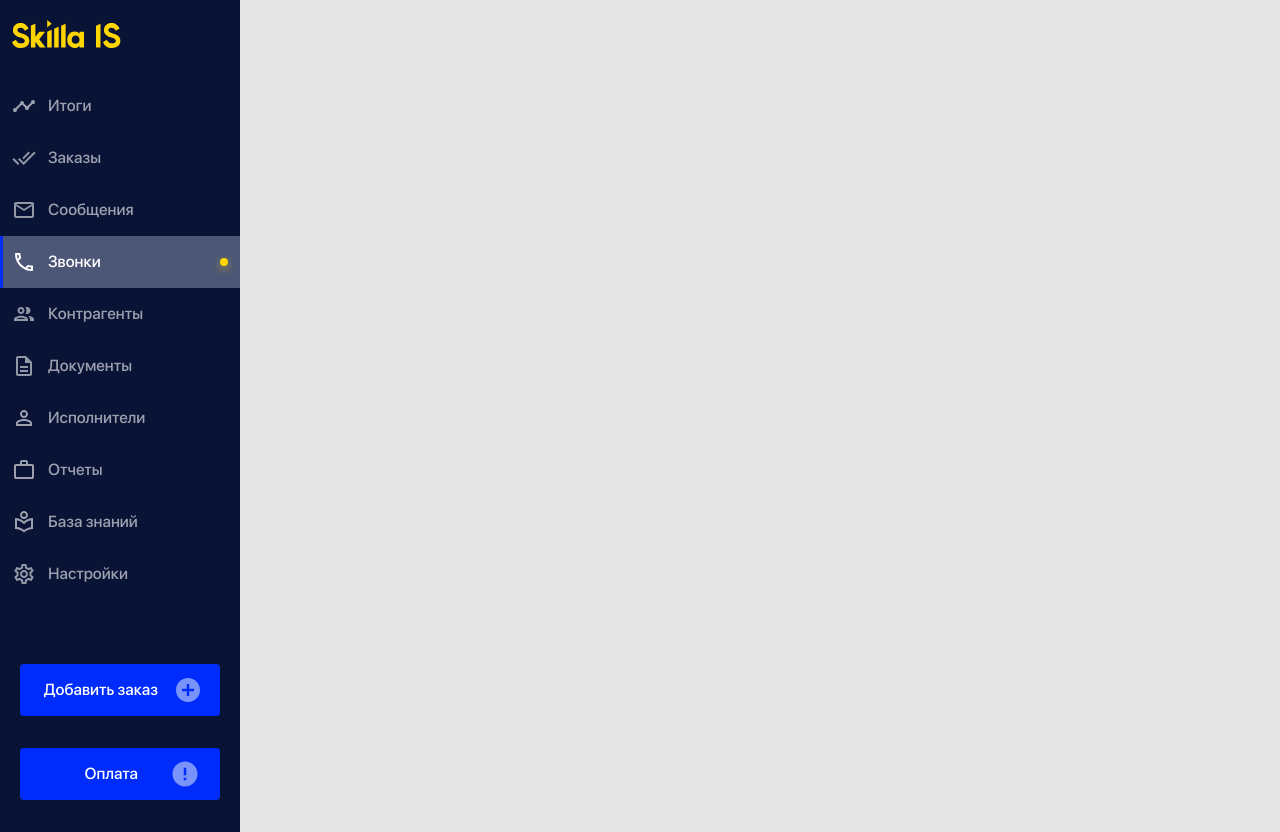
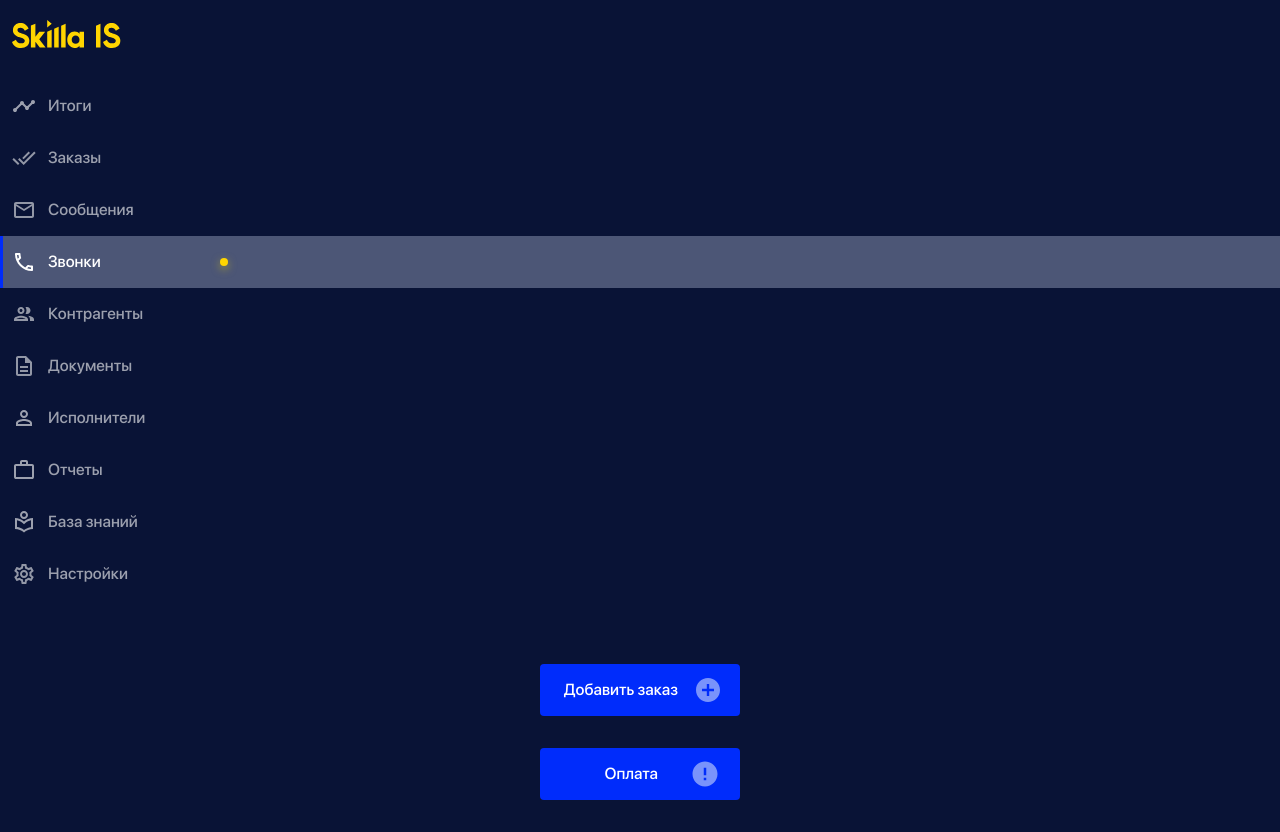
Before and after one commit to My-test-tasks/test-skilla, a React (Vite) app: page / in a window 1280 px wide. Built offline with nearby package versions, Linux system fonts and the light colour scheme.

Commit message:
refactor: menu hover

```diff
--- a/src/components/Menu/Menu.module.scss
+++ b/src/components/Menu/Menu.module.scss
@@ -1,7 +1,7 @@
 @import '@styles/colors.scss';
 
 .menu {
-  width: 240px;
+  min-width: 240px;
   display: flex;
   flex-direction: column;
   flex-wrap: nowrap;
@@ -28,7 +28,13 @@
   gap: 12px;
   padding: 14px 0 14px 12px;
 
+  &:hover {
+    cursor: pointer;
+    box-shadow: 3px 0 0 $menu-active-border inset;
+  }
+
   &.active {
+    cursor: default;
     box-shadow: 3px 0 0 $menu-active-border inset;
     background-color: $menu-active-bg;
     font-weight: 500;
```
